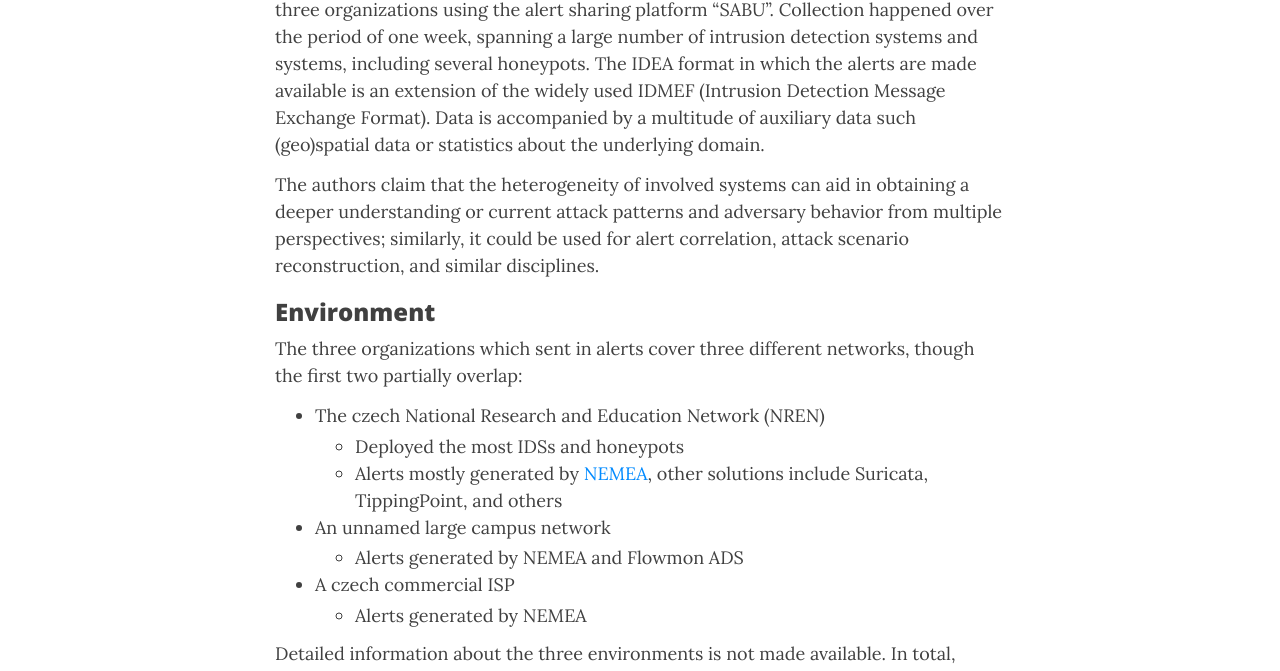
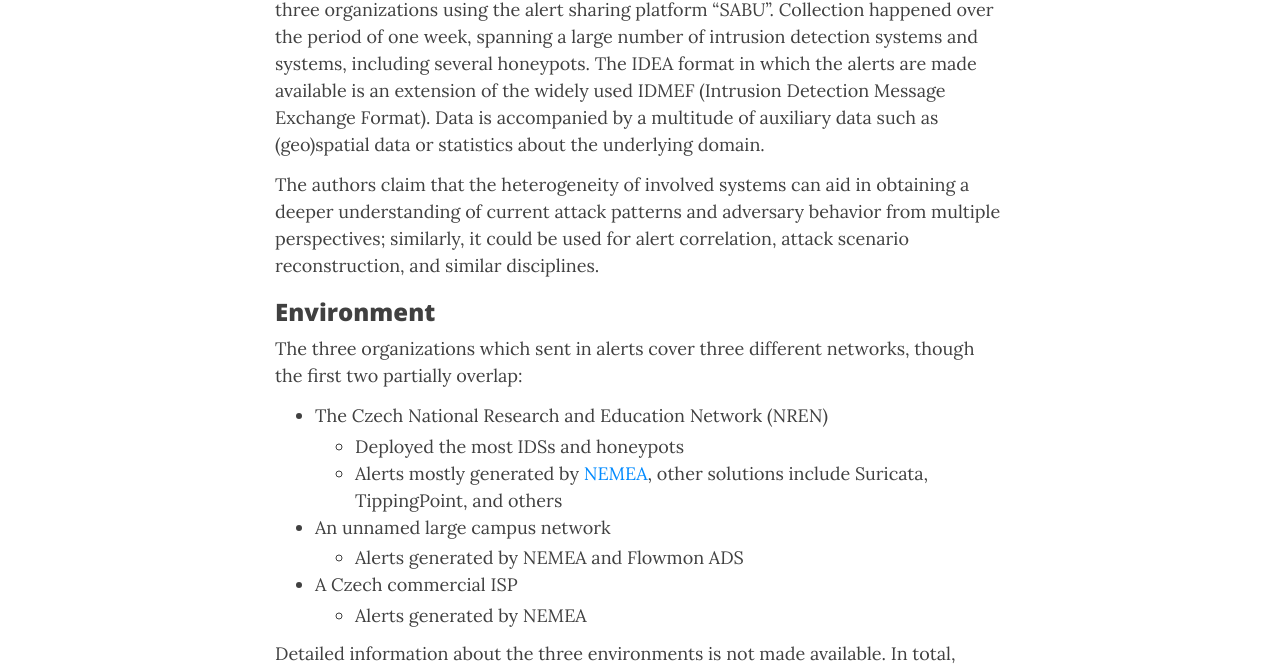
Before and after one commit to fkie-cad/COMIDDS, a Jekyll site: the page built from content/datasets/idea_2020.md, in a window 1280 px wide and 1400 px high, scrolled down 972 px. Shown: the part 289-960 px from the top of the window. Built offline with Jekyll 4.4.1, drawn with Linux system fonts in a browser that asks for light colours; nearby versions of some CDN libraries; comment, search, counter and statistics services are not loaded; some of the changed text lies outside the part shown.

Commit message:
Incorporate requested changes

```diff
--- a/content/datasets/idea_2020.md
+++ b/content/datasets/idea_2020.md
@@ -35,19 +35,19 @@
 The IDEA dataset is a collection of anonymized and normalized alerts collected from three organizations using the alert sharing platform "SABU".
 Collection happened over the period of one week, spanning a large number of intrusion detection systems and systems, including several honeypots.
 The IDEA format in which the alerts are made available is an extension of the widely used IDMEF (Intrusion Detection Message Exchange Format).
-Data is accompanied by a multitude of auxiliary data such (geo)spatial data or statistics about the underlying domain.
+Data is accompanied by a multitude of auxiliary data such as (geo)spatial data or statistics about the underlying domain.
 
-The authors claim that the heterogeneity of involved systems can aid in obtaining a deeper understanding or current attack patterns and adversary behavior from multiple perspectives;
+The authors claim that the heterogeneity of involved systems can aid in obtaining a deeper understanding of current attack patterns and adversary behavior from multiple perspectives;
 similarly, it could be used for alert correlation, attack scenario reconstruction, and similar disciplines.
 
 ### Environment
 The three organizations which sent in alerts cover three different networks, though the first two partially overlap:
-- The czech National Research and Education Network (NREN)
+- The Czech National Research and Education Network (NREN)
   - Deployed the most IDSs and honeypots
   - Alerts mostly generated by [NEMEA](https://doi.org/10.1109/CNSM.2016.7818417), other solutions include Suricata, TippingPoint, and others
 - An unnamed large campus network
   - Alerts generated by NEMEA and Flowmon ADS
-- A czech commercial ISP
+- A Czech commercial ISP
   - Alerts generated by NEMEA
 
 Detailed information about the three environments is not made available.
```
Also changed, not shown: other parts of content/datasets/idea_2020.md (+2 -2 lines).
